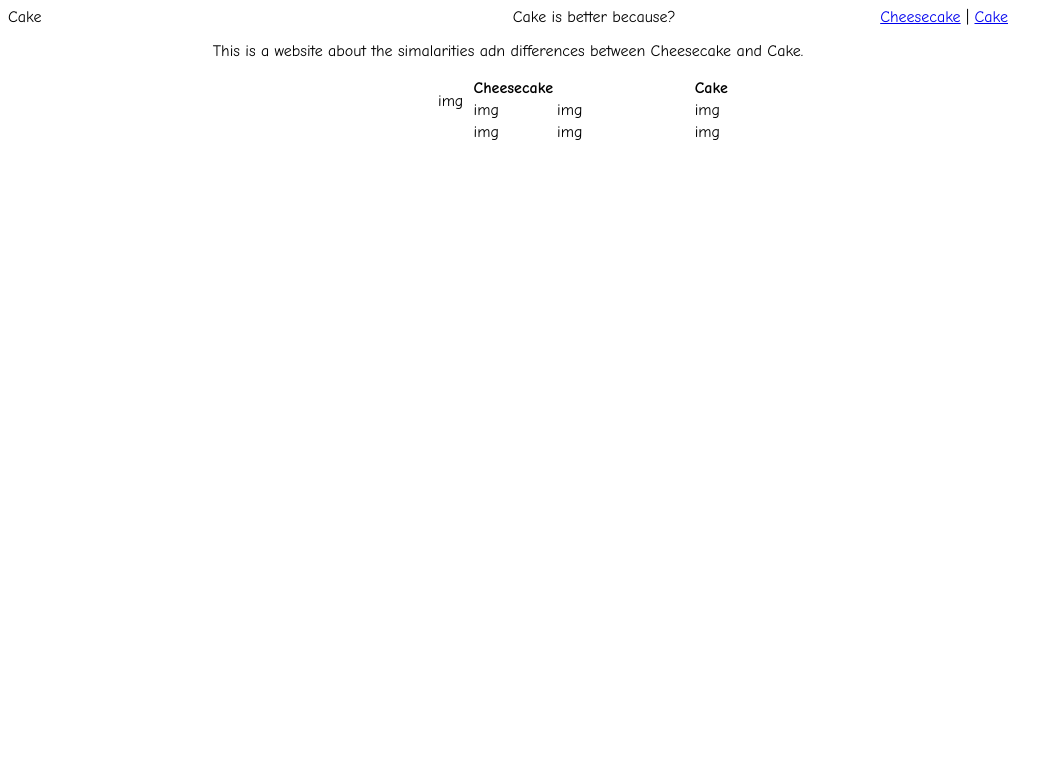
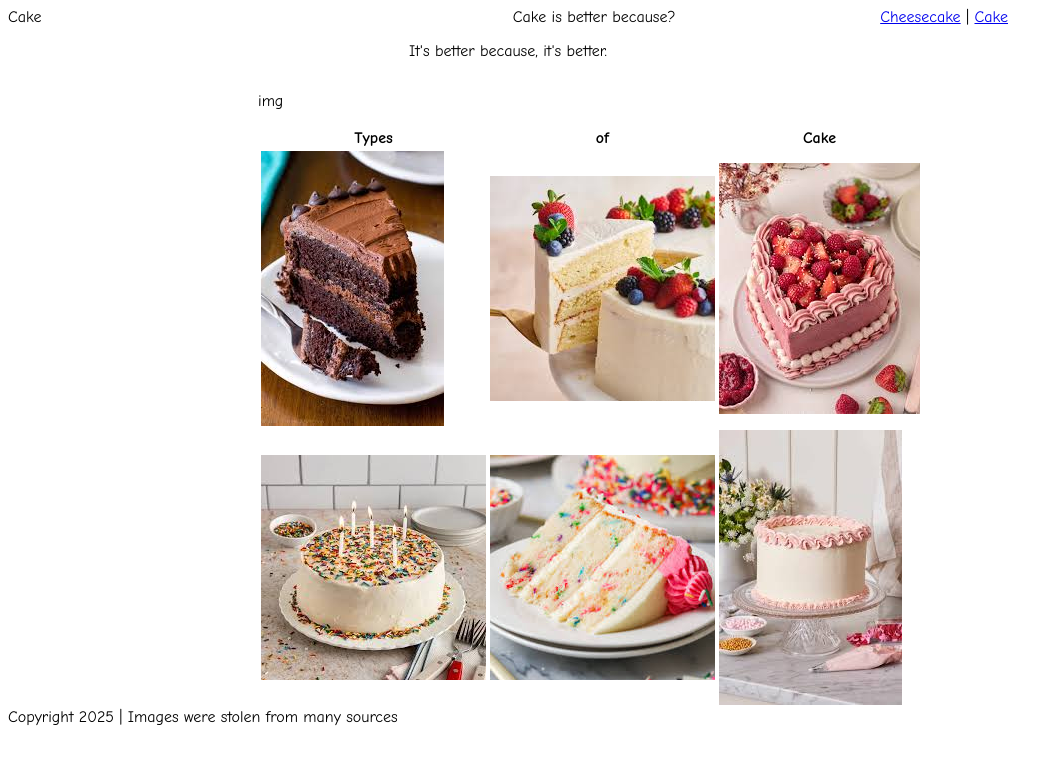
Before and after one commit to pwtoothless/GvB, a plain HTML site: page cake.html in a window 1280 px wide. Shown: the whole page, without its empty margins (0-1063 px from the left). Drawn offline with Linux system fonts and the light colour scheme.

Commit message:
New Repo

```diff
--- a/cake.html
+++ b/cake.html
@@ -12,28 +12,28 @@
         </header>
         <div class="centered">
             <header align="center">Cake is better because?</header>
-            <p align="center">This is a website about the simalarities adn differences between Cheesecake and Cake.</p>
+            <p align="center">It's better because, it's better.</p>
         </div>
         <div class="table">
             <p class="left">img</p>
             <table align="center">
                 <tr>
-                    <th>Cheesecake</th>
-                    <td>&nbsp;&nbsp;&nbsp;&nbsp;&nbsp;&nbsp;&nbsp;&nbsp;&nbsp;&nbsp;&nbsp;&nbsp;&nbsp;&nbsp;&nbsp;&nbsp;&nbsp;&nbsp;&nbsp;&nbsp;&nbsp;&nbsp;&nbsp;&nbsp;&nbsp;</td>
+                    <th>Types</th>
+                    <th>of</th>
                     <th>Cake</th>
                 </tr>
                 <tr>
-                    <td>img</td>
-                    <td>img</td>
-                    <td>img</td>
+                    <td><img src="assets/cake/chocoCake.jpeg"></td>
+                    <td><img src="assets/cake/fruitCake.jpeg"></td>
+                    <td><img src="assets/cake/pinkCake.jpeg"></td>
                 </tr>
                 <tr>
-                    <td>img</td>
-                    <td>img</td>
-                    <td>img</td>
+                    <td><img src="assets/cake/rainbowCake.jpeg"></td>
+                    <td><img src="assets/cake/whiteColorCake.jpeg"></td>
+                    <td><img src="assets/cake/whitepinkCake.jpeg"></td>
                 </tr>
             </table>
         </div>
     </body>
-    <footer></footer>
+    <footer>Copyright 2025 | Images were stolen from many sources</footer>
 </html>
--- a/style.css
+++ b/style.css
@@ -27,6 +27,8 @@ float: left;
 
 div.table{
 float: center;
-margin-left: 430;
+margin: auto 250;
 max-width: 300px;
+border-color: black;
+border-width: 10px;
 }
```
Also changed, not shown: cheesecake.html (+1 -1 lines), index.html (+1 -1 lines), assets/cake/chocoCake.jpeg (added), assets/cake/fruitCake.jpeg (added), assets/cake/pinkCake.jpeg (added), assets/cake/rainbowCake.jpeg (added), assets/cake/whiteColorCake.jpeg (added), assets/cake/whitepinkCake.jpeg (added), 3 other files.
